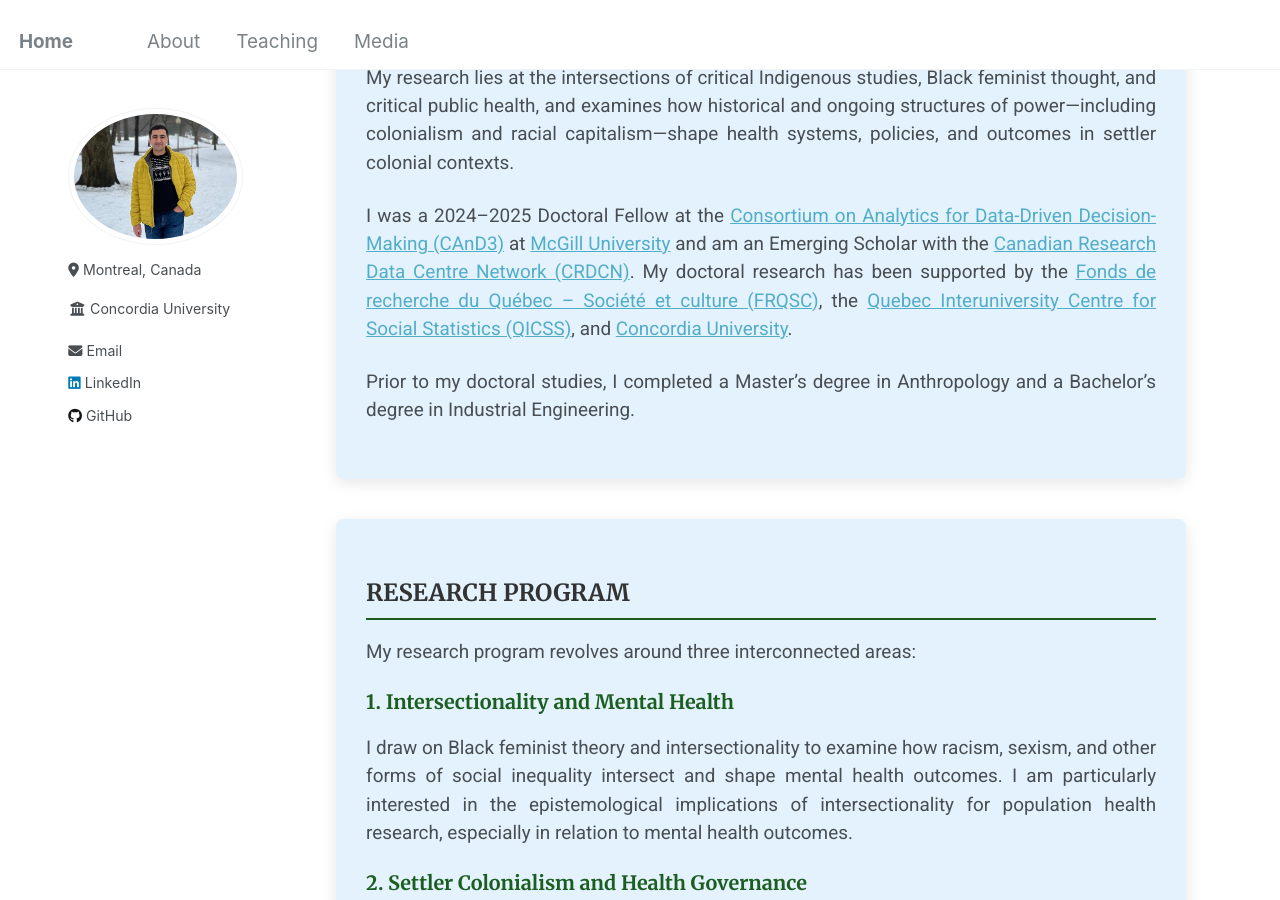
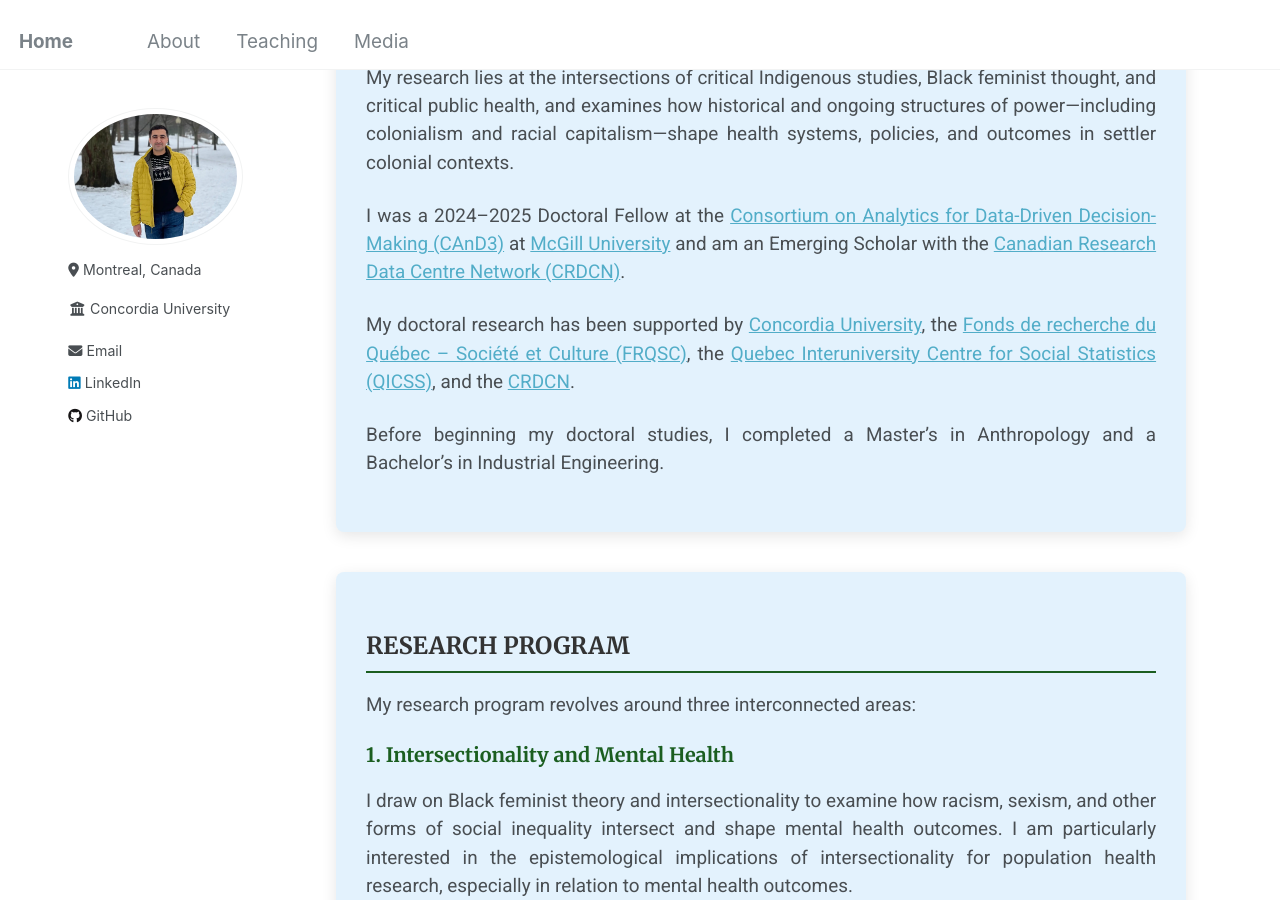
Before and after one commit to Mohsnmonji/mohsnmonji.github.io, a Jekyll site: the page built from about-me.md, in a window 1280 px wide and 900 px high, scrolled down 559 px. Built offline with Jekyll 4.4.1, drawn with Linux system fonts in a browser that asks for light colours.

Commit message:
Update about-me.md

```diff
--- a/about-me.md
+++ b/about-me.md
@@ -63,14 +63,18 @@ author_profile: true
     <a href="https://www.mcgill.ca/cand3/" target="_blank">Consortium on Analytics for Data-Driven Decision-Making (CAnD3)</a> at
     <a href="https://www.mcgill.ca/" target="_blank">McGill University</a> and am an Emerging Scholar with the
     <a href="https://crdcn.ca" target="_blank">Canadian Research Data Centre Network (CRDCN)</a>.
-    My doctoral research has been supported by the
-    <a href="https://frq.gouv.qc.ca/" target="_blank">Fonds de recherche du Québec – Société et culture (FRQSC)</a>, the
-    <a href="https://www.ciqss.org" target="_blank">Quebec Interuniversity Centre for Social Statistics (QICSS)</a>, and
-    <a href="https://www.concordia.ca/" target="_blank">Concordia University</a>.
   </p>
 
   <p>
-    Prior to my doctoral studies, I completed a Master’s degree in Anthropology and a Bachelor’s degree in Industrial Engineering.
+    My doctoral research has been supported by
+    <a href="https://www.concordia.ca" target="_blank">Concordia University</a>,
+    the <a href="https://frq.gouv.qc.ca/" target="_blank">Fonds de recherche du Québec – Société et Culture (FRQSC)</a>,
+    the <a href="https://www.ciqss.org" target="_blank">Quebec Interuniversity Centre for Social Statistics (QICSS)</a>,
+    and the <a href="https://crdcn.ca" target="_blank">CRDCN</a>.
+  </p>
+
+  <p>
+    Before beginning my doctoral studies, I completed a Master’s in Anthropology and a Bachelor’s in Industrial Engineering.
   </p>
 </div>
 
```
